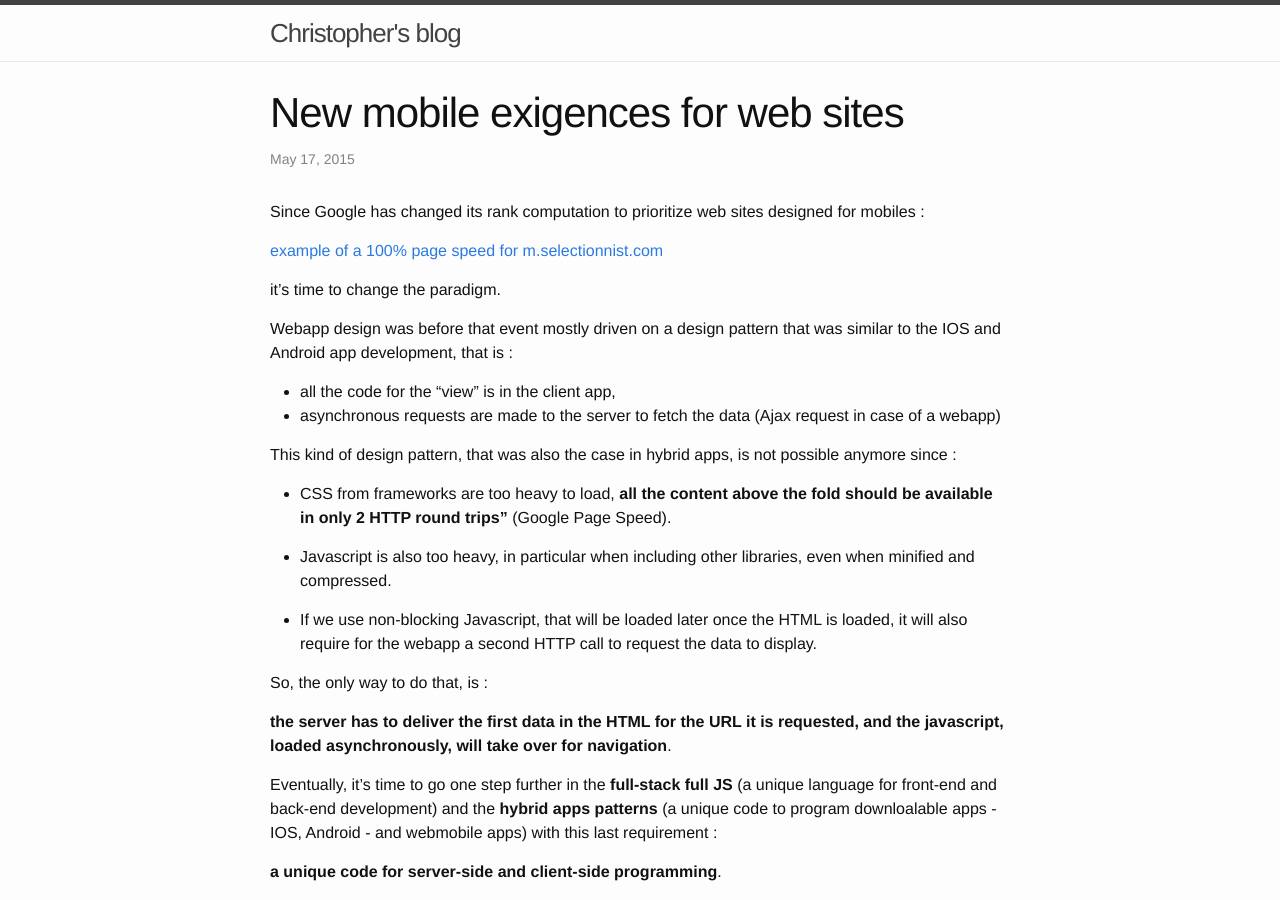
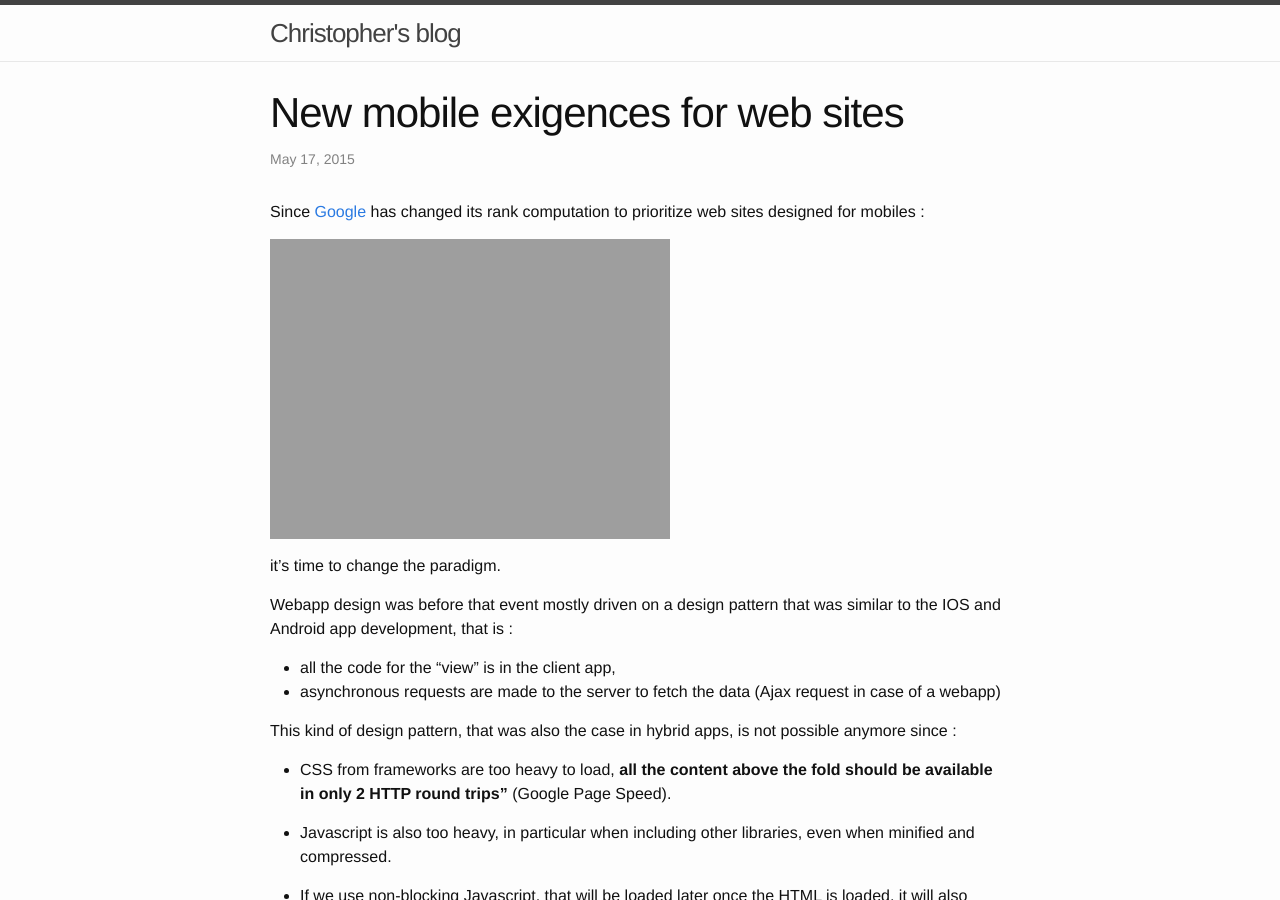
Before and after one commit to christopher5106/christopher5106.github.io, a Jekyll site: the page built from _posts/2015-05-17-mobile-first-new-exigences.markdown, in a window 1280 px wide and 900 px high. Built offline with Jekyll 4.4.1, drawn with Linux system fonts in a browser that asks for light colours.

Commit message:
image 100

```diff
--- a/_posts/2015-05-17-mobile-first-new-exigences.markdown
+++ b/_posts/2015-05-17-mobile-first-new-exigences.markdown
@@ -5,9 +5,9 @@ date:   2015-05-17 23:00:51
 categories: mobile
 ---
 
-Since Google has changed its rank computation to prioritize web sites designed for mobiles :
+Since [Google](https://developers.google.com/speed/pagespeed/insights/?url=m.selectionnist.com) has changed its rank computation to prioritize web sites designed for mobiles :
 
-[example of a 100% page speed for m.selectionnist.com](https://developers.google.com/speed/pagespeed/insights/?url=m.selectionnist.com)
+![example of a 100% page speed for m.selectionnist.com]({{ site.url }}/img/100.png)
 
 it's time to change the paradigm.
 
```
